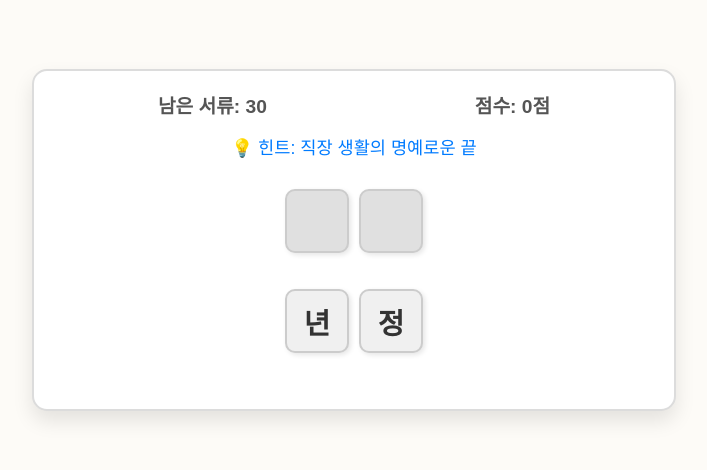
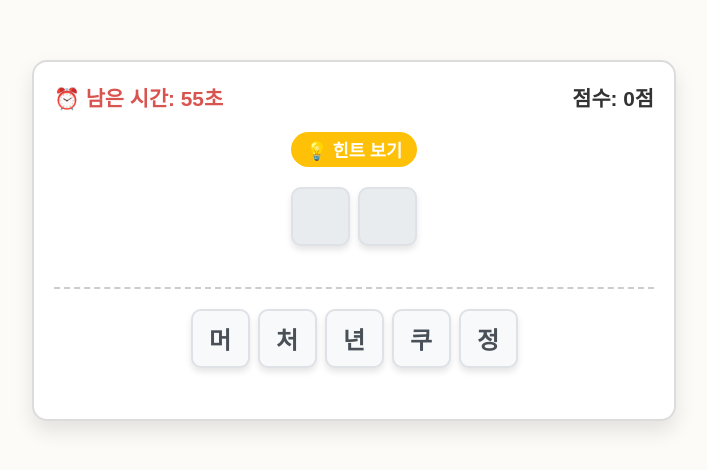
Before and after one commit to concreteY/brain-coffee-break, a plain HTML site: page index.html in a window 1280 px wide. Shown: the part 160-630 px from the top of the page, without its empty margins (286-993 px from the left). Drawn offline with Linux system fonts and the light colour scheme.

Commit message:
add fake tile, timer

```diff
--- a/index.html
+++ b/index.html
@@ -3,34 +3,38 @@
 <head>
     <meta charset="UTF-8">
     <meta name="viewport" content="width=device-width, initial-scale=1.0">
-    <title>브레인 커피브레이크 - 서류 정리</title>
+    <title>브레인 커피브레이크 - 심화편</title>
     <link rel="stylesheet" href="style.css">
 </head>
 <body>
     <div class="game-container">
         <header class="game-header">
             <div class="status-box">
-                <span>남은 서류: <b id="files-left">0</b></span>
+                <span class="timer-box">⏰ 남은 시간: <b id="timer">60</b>초</span>
                 <span>점수: <b id="score">0</b>점</span>
             </div>
-            <div id="hint-box" class="hint-text">힌트가 여기에 나옵니다</div>
+            <div id="hint-area" class="hint-container">
+                <button id="hint-btn" onclick="showHint()">💡 힌트 보기</button>
+                <span id="hint-text" class="hidden"></span>
+            </div>
         </header>
 
         <main>
-            <div id="answer-zone" class="zone">
+            <div id="answer-zone" class="zone answer-zone">
                 </div>
 
             <div id="scramble-zone" class="zone">
                 </div>
         </main>
 
-        <div id="message-area" class="hidden">결재 완료!</div>
+        <div id="message-area" class="hidden"></div>
 
         <div id="result-modal" class="modal hidden">
             <div class="modal-content">
-                <h2>오늘의 업무 종료!</h2>
+                <h2>⏰ 퇴근 시간입니다!</h2>
                 <p>최종 점수: <span id="final-score">0</span>점</p>
-                <button onclick="location.reload()">다시 출근하기</button>
+                <p id="rank-comment" class="comment"></p>
+                <button onclick="location.reload()">다시 도전하기</button>
             </div>
         </div>
     </div>
--- a/script.js
+++ b/script.js
@@ -1,4 +1,4 @@
-// 1. 게임 데이터 (앞서 만든 30개 데이터)
+// 1. 데이터 (기존과 동일)
 const wordData = [
     { word: "결재", hint: "부장님의 도장이 필요해요" },
     { word: "회의", hint: "다 같이 모여서 의논해요" },
@@ -32,57 +32,89 @@ const wordData = [
     { word: "토사구팽", hint: "필요할 때 쓰고 버려요" }
 ];
 
-// 2. 게임 상태 변수
+// 훼방꾼 글자 모음 (오답 유도용)
+const dummyChars = "가나다라마바사아자차카타파하거너더러머버서어저처커터퍼허구누두루무부수우주추쿠투푸후기니디리미비시이지치키티피히";
+
+// 2. 상태 변수
 let currentScore = 0;
 let currentQuestionIndex = 0;
 let currentQuestion = null;
-let userInputs = []; // 사용자가 입력한 글자들
+let userInputs = [];
+let timeLeft = 60; // 60초 타임어택
+let timerInterval = null;
 
-// 3. DOM 요소 가져오기
+// 3. DOM 요소
 const scoreEl = document.getElementById("score");
-const filesLeftEl = document.getElementById("files-left");
-const hintEl = document.getElementById("hint-box");
+const timerEl = document.getElementById("timer");
+const hintBtn = document.getElementById("hint-btn");
+const hintText = document.getElementById("hint-text");
 const answerZone = document.getElementById("answer-zone");
 const scrambleZone = document.getElementById("scramble-zone");
 const messageArea = document.getElementById("message-area");
 const resultModal = document.getElementById("result-modal");
 const finalScoreEl = document.getElementById("final-score");
+const rankCommentEl = document.getElementById("rank-comment");
 
-// 4. 게임 초기화 및 시작
+// 4. 게임 초기화
 function initGame() {
-    // 문제를 무작위로 섞음 (매번 다른 순서)
-    wordData.sort(() => Math.random() - 0.5);
+    wordData.sort(() => Math.random() - 0.5); // 문제 섞기
     currentQuestionIndex = 0;
     currentScore = 0;
+    timeLeft = 60;
+
     updateStatus();
+    startTimer();
     loadQuestion();
 }
 
-// 5. 문제 로드 함수
+// 5. 타이머 로직
+function startTimer() {
+    clearInterval(timerInterval);
+    timerInterval = setInterval(() => {
+        timeLeft--;
+        timerEl.textContent = timeLeft;
+        if (timeLeft <= 10) timerEl.style.color = "red"; // 임박 시 빨간색
+
+        if (timeLeft <= 0) {
+            clearInterval(timerInterval);
+            endGame();
+        }
+    }, 1000);
+}
+
+// 6. 문제 로드
 function loadQuestion() {
-    // 모든 문제를 다 풀었으면 종료
     if (currentQuestionIndex >= wordData.length) {
+        // 모든 문제 소진 시 (시간 남았어도 종료)
         endGame();
         return;
     }
 
     currentQuestion = wordData[currentQuestionIndex];
-    userInputs = []; // 입력 초기화
+    userInputs = [];
 
-    // 화면 업데이트
-    hintEl.textContent = `💡 힌트: ${currentQuestion.hint}`;
+    // 힌트 초기화
+    hintText.classList.add("hidden");
+    hintBtn.style.display = "inline-block";
+
     messageArea.className = "hidden";
-    updateStatus();
-
     renderBoard();
 }
 
-// 6. 화면 그리기 (핵심 로직)
+// 힌트 보기 기능
+window.showHint = function() {
+    hintText.textContent = currentQuestion.hint;
+    hintText.classList.remove("hidden");
+    hintBtn.style.display = "none";
+    // 힌트 보면 5점 감점? (선택사항 - 지금은 감점 없음)
+};
+
+// 7. 화면 그리기 (가짜 글자 섞기 로직 포함)
 function renderBoard() {
     answerZone.innerHTML = "";
     scrambleZone.innerHTML = "";
 
-    // A. 정답 칸 만들기 (빈 칸 or 사용자가 채운 칸)
+    // A. 정답 칸 생성
     const totalLength = currentQuestion.word.length;
     for (let i = 0; i < totalLength; i++) {
         const tile = document.createElement("div");
@@ -90,31 +122,37 @@ function renderBoard() {
         if (userInputs[i]) {
             tile.textContent = userInputs[i];
             tile.classList.add("placed");
-            // 클릭하면 다시 내려가도록 (수정 기능)
             tile.onclick = () => removeInput(i);
         } else {
-            tile.style.backgroundColor = "#e0e0e0"; // 빈칸 표시
+            tile.style.backgroundColor = "#e9ecef"; // 빈칸
         }
         answerZone.appendChild(tile);
     }
 
-    // B. 섞인 글자들 만들기
-    // 사용자가 아직 입력하지 않은 글자들만 아래에 표시
-    const currentWordArr = currentQuestion.word.split("");
-    // 이미 입력된 글자는 제거하는 로직 (간단히 구현하기 위해 매번 다시 그림)
-    // 원본 글자 리스트에서 userInputs에 있는 글자들을 하나씩 뺌
-    let remainingChars = [...currentWordArr];
+    // B. 오답(훼방꾼) 타일 섞기
+    // 정답 글자들
+    let mixChars = currentQuestion.word.split("");
+
+    // 이미 입력된 글자는 목록에서 뺌 (화면 하단에서 사라짐)
     userInputs.forEach(char => {
-        const idx = remainingChars.indexOf(char);
-        if (idx > -1) remainingChars.splice(idx, 1);
+        const idx = mixChars.indexOf(char);
+        if (idx > -1) mixChars.splice(idx, 1);
     });
 
-    // 남은 글자들을 섞어서 보여줌 (단, 시각적 혼란을 줄이기 위해 단순 나열)
-    // 실제 게임성을 위해 여기서 remainingChars를 shuffle 해도 됨.
-    // 여기서는 사용자가 쉽게 찾도록 그냥 둠 (또는 sort로 무작위)
-    remainingChars.sort(() => Math.random() - 0.5);
+    // 훼방꾼 글자 추가 (정답 길이만큼 추가하되, 이미 입력된 상태면 줄어듦)
+    // 난이도 조절: 항상 3개의 가짜 글자를 섞음
+    if (userInputs.length < totalLength) {
+        for(let k=0; k<3; k++) {
+            const randomChar = dummyChars.charAt(Math.floor(Math.random() * dummyChars.length));
+            mixChars.push(randomChar);
+        }
+    }
 
-    remainingChars.forEach(char => {
+    // 섞기
+    mixChars.sort(() => Math.random() - 0.5);
+
+    // 하단에 뿌리기
+    mixChars.forEach(char => {
         const tile = document.createElement("div");
         tile.className = "tile";
         tile.textContent = char;
@@ -123,7 +161,6 @@ function renderBoard() {
     });
 }
 
-// 7. 사용자 인터랙션 처리
 function addInput(char) {
     if (userInputs.length < currentQuestion.word.length) {
         userInputs.push(char);
@@ -137,36 +174,49 @@ function removeInput(index) {
     renderBoard();
 }
 
-// 8. 정답 확인
 function checkAnswer() {
     const currentWord = userInputs.join("");
+    // 정답 체크
     if (currentWord === currentQuestion.word) {
-        // 정답!
         currentScore += 10;
-        messageArea.textContent = "⭕ 결재 완료!";
+        // 추가 시간 보너스 (정답 맞추면 3초 추가)
+        timeLeft += 3;
+
+        messageArea.textContent = "⭕ 결재 완료! (+3초)";
         messageArea.classList.remove("hidden");
         messageArea.style.color = "#28a745";
+        updateStatus();
 
-        // 1초 뒤 다음 문제
         setTimeout(() => {
             currentQuestionIndex++;
             loadQuestion();
-        }, 1000);
+        }, 800);
     } else if (userInputs.length === currentQuestion.word.length) {
-        // 글자 수는 맞는데 틀림
-        messageArea.textContent = "❌ 반려! 다시 확인하세요.";
+        // 길이는 맞는데 틀림
+        messageArea.textContent = "❌ 다시 확인하세요!";
         messageArea.classList.remove("hidden");
         messageArea.style.color = "#dc3545";
+
+        // 틀렸을 때 약간의 페널티 (타일 초기화는 너무 가혹하니 그냥 둠)
     }
 }
 
 function updateStatus() {
     scoreEl.textContent = currentScore;
-    filesLeftEl.textContent = wordData.length - currentQuestionIndex;
+    timerEl.textContent = timeLeft;
 }
 
 function endGame() {
+    clearInterval(timerInterval);
     finalScoreEl.textContent = currentScore;
+
+    // 점수별 멘트
+    let comment = "";
+    if (currentScore >= 150) comment = "매니저님, 역시 최고이십니다! (신 등급)";
+    else if (currentScore >= 100) comment = "아직 감이 살아있으시네요! (금손 등급)";
+    else comment = "조금 더 분발하셔야겠어요! (노력 요망)";
+
+    rankCommentEl.textContent = comment;
     resultModal.classList.remove("hidden");
 }
 
--- a/style.css
+++ b/style.css
@@ -1,93 +1,67 @@
-/* 기본 설정: 눈이 편한 베이지색 배경 */
+/* 기본 설정 */
 body {
     background-color: #fdfbf7;
-    font-family: 'Malgun Gothic', 'Apple SD Gothic Neo', sans-serif;
-    margin: 0;
-    display: flex;
-    justify-content: center;
-    align-items: center;
-    min-height: 100vh;
-    user-select: none; /* 드래그 방지 */
+    font-family: 'Malgun Gothic', sans-serif;
+    margin: 0; display: flex; justify-content: center; align-items: center;
+    min-height: 100vh; user-select: none;
 }
 
 .game-container {
-    width: 90%;
-    max-width: 600px;
-    text-align: center;
-    padding: 20px;
-    border: 2px solid #dcdcdc;
-    border-radius: 15px;
-    background-color: white;
+    width: 90%; max-width: 600px; padding: 20px;
+    border: 2px solid #dcdcdc; border-radius: 15px;
+    background-color: white; text-align: center;
     box-shadow: 0 10px 20px rgba(0,0,0,0.1);
 }
 
 /* 상단 정보 */
-.game-header { margin-bottom: 30px; }
 .status-box {
-    font-size: 1.2rem;
-    font-weight: bold;
-    color: #555;
-    display: flex;
-    justify-content: space-around;
-    margin-bottom: 15px;
+    display: flex; justify-content: space-between;
+    font-size: 1.3rem; font-weight: bold; color: #333; margin-bottom: 20px;
 }
-.hint-text {
-    color: #007bff;
-    font-size: 1.1rem;
-    min-height: 24px;
+.timer-box { color: #d9534f; } /* 시간은 빨간색으로 긴박감 조성 */
+
+/* 힌트 */
+.hint-container { margin-bottom: 20px; min-height: 30px; }
+#hint-btn {
+    background: #ffc107; border: none; padding: 5px 15px;
+    border-radius: 20px; cursor: pointer; font-weight: bold;
+}
+#hint-text { color: #007bff; font-weight: bold; margin-left: 10px; }
+
+/* 게임 구역 */
+.zone {
+    min-height: 80px; margin: 10px 0; display: flex;
+    justify-content: center; gap: 8px; flex-wrap: wrap;
+}
+.answer-zone {
+    border-bottom: 2px dashed #ccc; padding-bottom: 20px; margin-bottom: 20px;
 }
 
-/* 게임 구역 (타일 놓이는 곳) */
-.zone {
-    min-height: 80px;
-    margin: 20px 0;
-    display: flex;
-    justify-content: center;
-    gap: 10px;
-    flex-wrap: wrap;
+/* 타일 디자인 */
+.tile {
+    width: 55px; height: 55px;
+    background-color: #f8f9fa; border: 2px solid #dee2e6;
+    border-radius: 10px; font-size: 1.5rem; font-weight: bold;
+    color: #495057; display: flex; justify-content: center; align-items: center;
+    cursor: pointer; box-shadow: 0 4px 6px rgba(0,0,0,0.1);
+    transition: all 0.1s;
 }
-
-/* 글자 타일 디자인 (중요: 크고 잘 보이게) */
-.tile {
-    width: 60px;
-    height: 60px;
-    background-color: #f0f0f0;
-    border: 2px solid #ccc;
-    border-radius: 10px;
-    font-size: 1.8rem; /* 글자 크게 */
-    font-weight: bold;
-    color: #333;
-    display: flex;
-    justify-content: center;
-    align-items: center;
-    cursor: pointer;
-    box-shadow: 2px 2px 5px rgba(0,0,0,0.1);
-    transition: transform 0.1s;
-}
-
-.tile:active { transform: scale(0.95); } /* 클릭 시 눌리는 느낌 */
-.tile.placed { background-color: #fffacd; border-color: #ffd700; } /* 정답칸에 들어갔을 때 */
+.tile:active { transform: scale(0.95); }
+.tile.placed { background-color: #e3f2fd; border-color: #2196f3; color: #0d47a1; }
 
 /* 메시지 및 모달 */
-#message-area {
-    font-size: 2rem;
-    font-weight: bold;
-    color: #28a745;
-    height: 50px;
-    margin-top: 20px;
-}
+#message-area { font-size: 1.5rem; font-weight: bold; height: 40px; margin-top: 10px; }
 .hidden { display: none !important; }
 
 .modal {
     position: fixed; top: 0; left: 0; width: 100%; height: 100%;
-    background: rgba(0,0,0,0.5);
-    display: flex; justify-content: center; align-items: center;
+    background: rgba(0,0,0,0.6); display: flex; justify-content: center; align-items: center;
 }
 .modal-content {
-    background: white; padding: 40px; border-radius: 15px; text-align: center;
+    background: white; padding: 40px; border-radius: 15px; text-align: center; width: 80%;
 }
+.comment { color: #666; font-size: 1rem; margin-bottom: 20px; }
 button {
-    padding: 15px 30px; font-size: 1.2rem;
-    background-color: #007bff; color: white;
-    border: none; border-radius: 8px; cursor: pointer;
+    padding: 12px 24px; font-size: 1.1rem; background-color: #007bff;
+    color: white; border: none; border-radius: 8px; cursor: pointer;
 }
```
